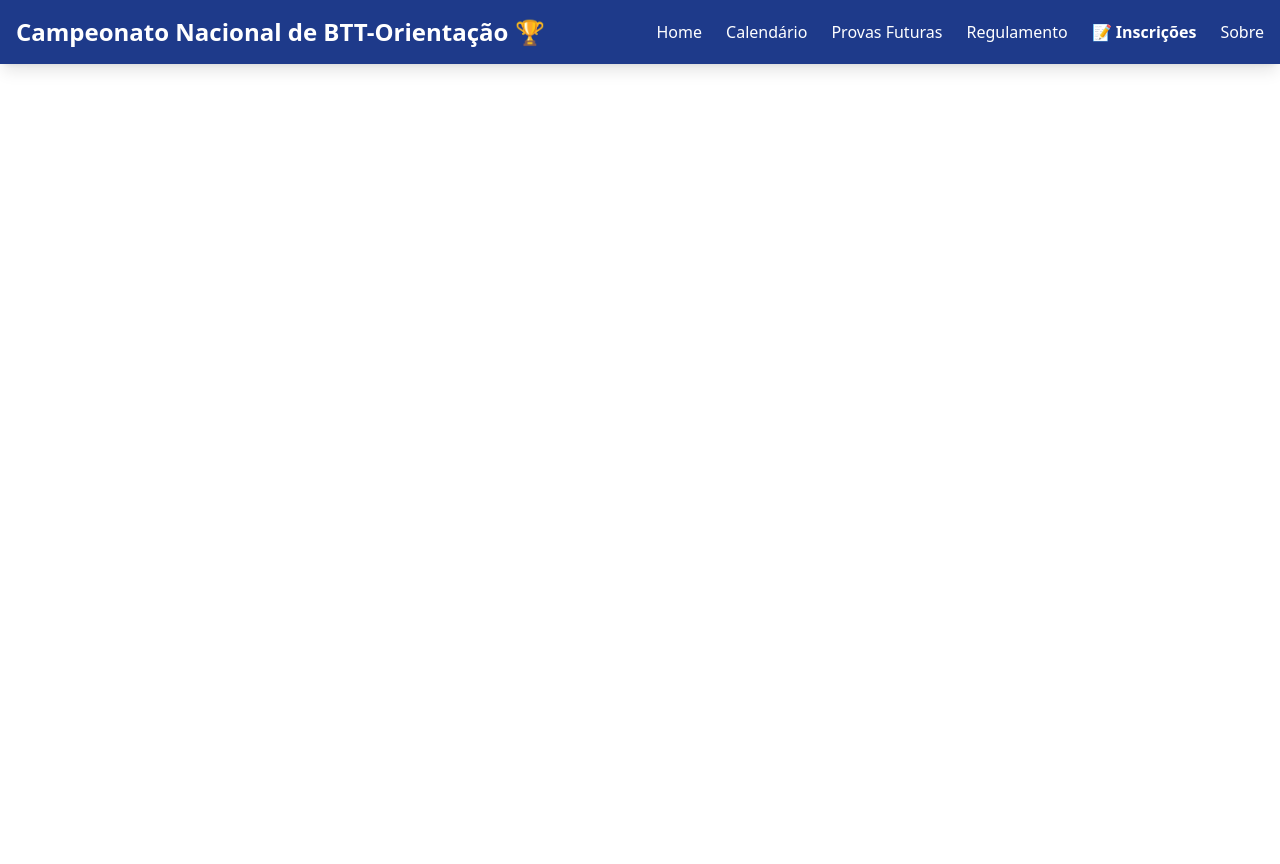
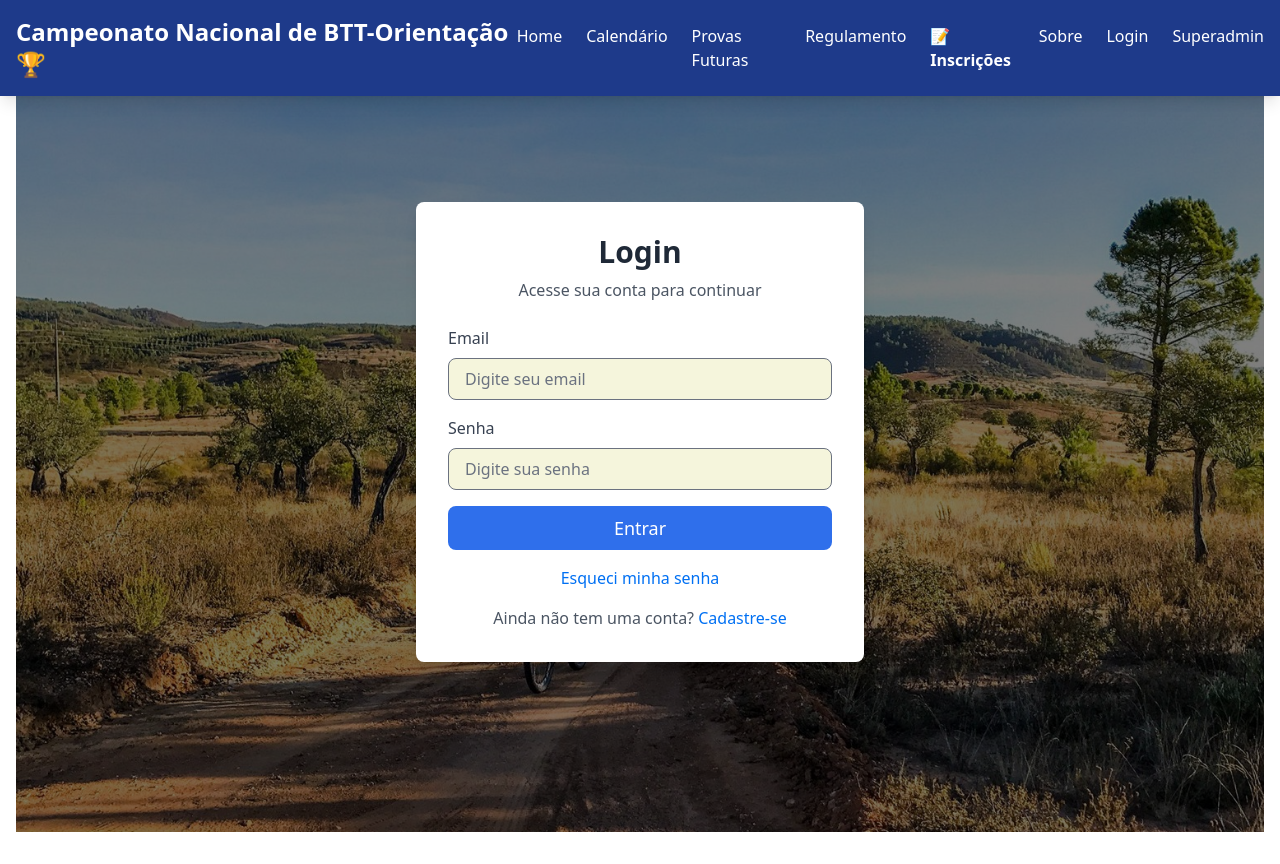
Before and after one commit to EdMorggit/Projeto-Final-CESAE, a Next.js app in the folder nextjs-campeonato-btt/: page /login in a window 1280 px wide. Before the commit the page ends 800 px from the top, so only its background shows below. Built offline with nearby package versions, Linux system fonts and the light colour scheme.

Commit message:
Adiciona a página de Login e do  Superadmin

```diff
--- a/nextjs-campeonato-btt/app/components/navbar.tsx
+++ b/nextjs-campeonato-btt/app/components/navbar.tsx
@@ -19,6 +19,8 @@ export default function Navbar() {
           <li><Link href="/regulamento" className="hover:text-gray-300">Regulamento</Link></li>
           <li><Link href="/form-participante" className="hover:text-gray-300 font-bold">📝 Inscrições</Link></li>
           <li><Link href="/sobre" className="hover:text-gray-300">Sobre</Link></li>
+          <li><Link href="/login" className="hover:text-gray-300">Login</Link></li>
+          <li><Link href="/superadmin" className="hover:text-gray-300">Superadmin</Link></li>
 
         </ul>
       </div>
--- a/nextjs-campeonato-btt/app/login/page.tsx
+++ b/nextjs-campeonato-btt/app/login/page.tsx
@@ -1,3 +1,85 @@
-export default function Page() {
-    return <p>Faça login ou crie uma nova conta</p>;
-  }
+'use client';
+
+import { useState } from 'react';
+import { useRouter } from 'next/navigation';
+
+export default function LoginPage() {
+  const [email, setEmail] = useState('');
+  const [password, setPassword] = useState('');
+  const router = useRouter();
+
+  const handleSubmit = (e: React.FormEvent) => {
+    e.preventDefault();
+
+    // Simulação de autenticação (substituir com lógica real)
+    if (email === 'usuario@teste.com' && password === '123456') {
+      alert('Login realizado com sucesso!');
+      router.push('/'); // Redireciona para a página inicial após login bem-sucedido
+    } else {
+      alert('Email ou senha incorretos.');
+    }
+  };
+
+  return (
+    <div
+      className="relative flex items-center justify-center min-h-screen bg-cover bg-center"
+      style={{ backgroundImage: 'url("/btt pt.jpg")' }} // Substitua pelo nome do arquivo na pasta public
+    >
+      {/* Efeito de Sobreposição */}
+      <div className="absolute inset-0 bg-black bg-opacity-50"></div>
+
+      {/* Formulário de Login */}
+      <div className="relative z-10 bg-white p-8 rounded-lg shadow-lg w-full max-w-md">
+        <h2 className="text-3xl font-semibold text-center text-gray-800">Login</h2>
+        <p className="text-gray-600 text-center mt-2">Acesse sua conta para continuar</p>
+
+        <form className="mt-6" onSubmit={handleSubmit}>
+          {/* Campo de Email */}
+          <div className="mb-4">
+            <label htmlFor="email" className="block text-gray-700 font-medium mb-2">Email</label>
+            <input
+              type="email"
+              id="email"
+              value={email}
+              onChange={(e) => setEmail(e.target.value)}
+              className="w-full px-4 py-2 border rounded-lg focus:ring-2 focus:ring-blue-500 focus:outline-none"
+              placeholder="Digite seu email"
+              required
+            />
+          </div>
+
+          {/* Campo de Senha */}
+          <div className="mb-4">
+            <label htmlFor="password" className="block text-gray-700 font-medium mb-2">Senha</label>
+            <input
+              type="password"
+              id="password"
+              value={password}
+              onChange={(e) => setPassword(e.target.value)}
+              className="w-full px-4 py-2 border rounded-lg focus:ring-2 focus:ring-blue-500 focus:outline-none"
+              placeholder="Digite sua senha"
+              required
+            />
+          </div>
+
+          {/* Botão de Login */}
+          <button
+            type="submit"
+            className="w-full bg-blue-600 hover:bg-blue-700 text-white py-2 px-4 rounded-lg text-lg font-medium transition duration-300"
+          >
+            Entrar
+          </button>
+        </form>
+
+        {/* Links Adicionais */}
+        <div className="text-center mt-4">
+          <a href="#" className="text-blue-500 hover:underline">Esqueci minha senha</a>
+        </div>
+
+        <div className="text-center mt-4">
+          <p className="text-gray-600">Ainda não tem uma conta? <a href="#" className="text-blue-500 hover:underline">Cadastre-se</a></p>
+        </div>
+      </div>
+    </div>
+  );
+}
--- /dev/null
+++ b/nextjs-campeonato-btt/app/superadmin/page.tsx
@@ -0,0 +1,76 @@
+'use client';
+
+import { useState } from 'react';
+
+interface Prova {
+  id: number;
+  nome: string;
+  organizador: string;
+  data: string;
+  local: string;
+  status: 'Pendente' | 'Aprovado' | 'Rejeitado';
+}
+
+export default function SuperAdminPage() {
+  const [provas, setProvas] = useState<Prova[]>([
+    { id: 1, nome: "Prova Cascais", organizador: "Clube BTT Cascais", data: "15/06/2025", local: "Cascais, Portugal", status: "Pendente" },
+    { id: 2, nome: "Grande Travessia Montanhas Mágicas", organizador: "Associação BTT Montanhas", data: "22/06/2025", local: "Serra do Montemuro", status: "Pendente" },
+    { id: 3, nome: "Rota do Corredor de Mouros", organizador: "Federação BTT Portugal", data: "05/07/2025", local: "Serra da Estrela", status: "Pendente" },
+  ]);
+
+  // Função para atualizar status da prova
+  const atualizarStatus = (id: number, novoStatus: 'Aprovado' | 'Rejeitado') => {
+    setProvas(provas.map(prova => (prova.id === id ? { ...prova, status: novoStatus } : prova)));
+  };
+
+  return (
+    <div className="container mx-auto px-4 py-8">
+      <h1 className="text-3xl font-bold text-center mb-6">Painel do Super Admin</h1>
+      <p className="text-center text-gray-600 mb-6">Gerencie as provas cadastradas pelos organizadores.</p>
+
+      <div className="overflow-x-auto">
+        <table className="min-w-full bg-white border border-gray-300 shadow-md">
+          <thead>
+            <tr className="bg-blue-900 text-white">
+              <th className="py-3 px-4 border-b">Nome da Prova</th>
+              <th className="py-3 px-4 border-b">Organizador</th>
+              <th className="py-3 px-4 border-b">Data</th>
+              <th className="py-3 px-4 border-b">Local</th>
+              <th className="py-3 px-4 border-b">Status</th>
+              <th className="py-3 px-4 border-b">Ações</th>
+            </tr>
+          </thead>
+          <tbody>
+            {provas.map(prova => (
+              <tr key={prova.id} className="text-center border-b">
+                <td className="py-3 px-4">{prova.nome}</td>
+                <td className="py-3 px-4">{prova.organizador}</td>
+                <td className="py-3 px-4">{prova.data}</td>
+                <td className="py-3 px-4">{prova.local}</td>
+                <td className={`py-3 px-4 font-semibold ${prova.status === 'Aprovado' ? 'text-green-600' : prova.status === 'Rejeitado' ? 'text-red-600' : 'text-yellow-500'}`}>
+                  {prova.status}
+                </td>
+                <td className="py-3 px-4 flex justify-center space-x-2">
+                  <button
+                    className="bg-green-600 hover:bg-green-700 text-white px-3 py-1 rounded-lg"
+                    onClick={() => atualizarStatus(prova.id, 'Aprovado')}
+                    disabled={prova.status !== "Pendente"}
+                  >
+                    Aprovar
+                  </button>
+                  <button
+                    className="bg-red-600 hover:bg-red-700 text-white px-3 py-1 rounded-lg"
+                    onClick={() => atualizarStatus(prova.id, 'Rejeitado')}
+                    disabled={prova.status !== "Pendente"}
+                  >
+                    Rejeitar
+                  </button>
+                </td>
+              </tr>
+            ))}
+          </tbody>
+        </table>
+      </div>
+    </div>
+  );
+}
```
